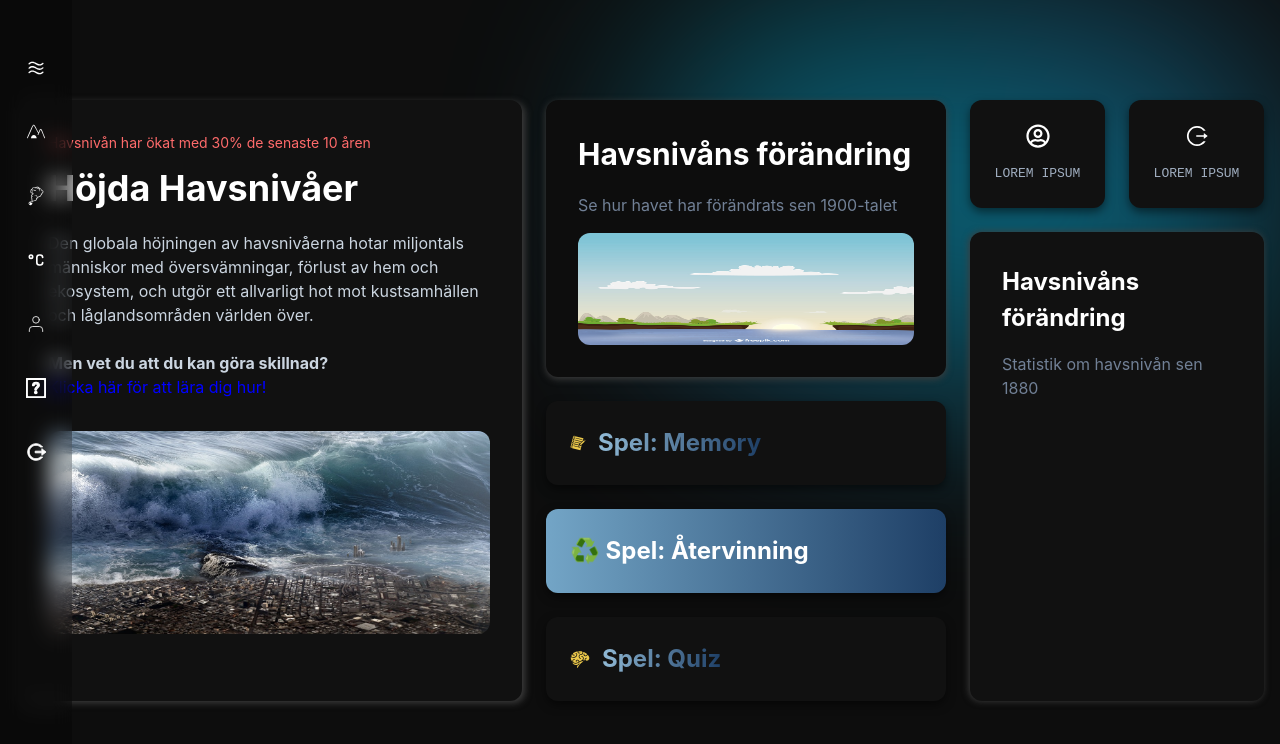
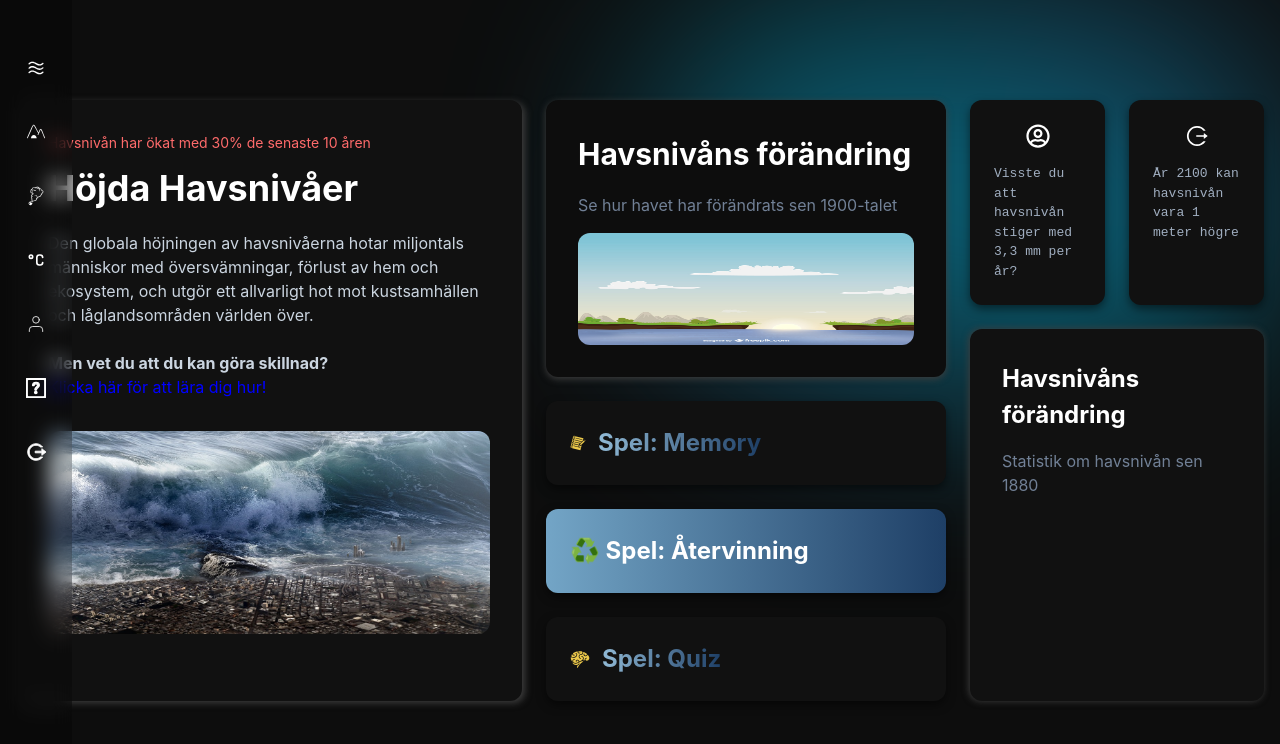
Before and after one commit to mlnb19/thegaiaalliance, a React (Vite) app: page /sealevels in a window 1280 px wide. Shown: the top 744 px of the page. Built offline with nearby package versions, Linux system fonts and the light colour scheme.

Commit message:
Assistant checkpoint: Update information boxes with sea level facts
Assistant generated file changes:
- src/pages/SeaLevels.jsx: Update text boxes with sea level information

---

User prompt:

vad för korta texter kan vi lägga i "lorem ipsum" boxarna, det ska handla om havsnivån

```diff
--- a/src/pages/SeaLevels.jsx
+++ b/src/pages/SeaLevels.jsx
@@ -265,7 +265,7 @@ function Startpage() {
                     <FaRegUserCircle />
                   </Center>
                   <Center color="gray.400" fontSize="l" mt={4} fontFamily={'monospace'}>
-                    LOREM IPSUM
+                    Visste du att havsnivån stiger med 3,3 mm per år?
                   </Center>
                 </Box>
                 <Box bg="#111" borderRadius="xl" p={6} boxShadow="0px 4px 10px rgba(0, 0, 0, 0.5)">
@@ -273,7 +273,7 @@ function Startpage() {
                     <AiOutlineLogout />
                   </Center>
                   <Center color="gray.400" fontSize="l" mt={4} fontFamily={'monospace'}>
-                    LOREM IPSUM
+                    År 2100 kan havsnivån vara 1 meter högre
                   </Center>
                 </Box>
               </SimpleGrid>
```
